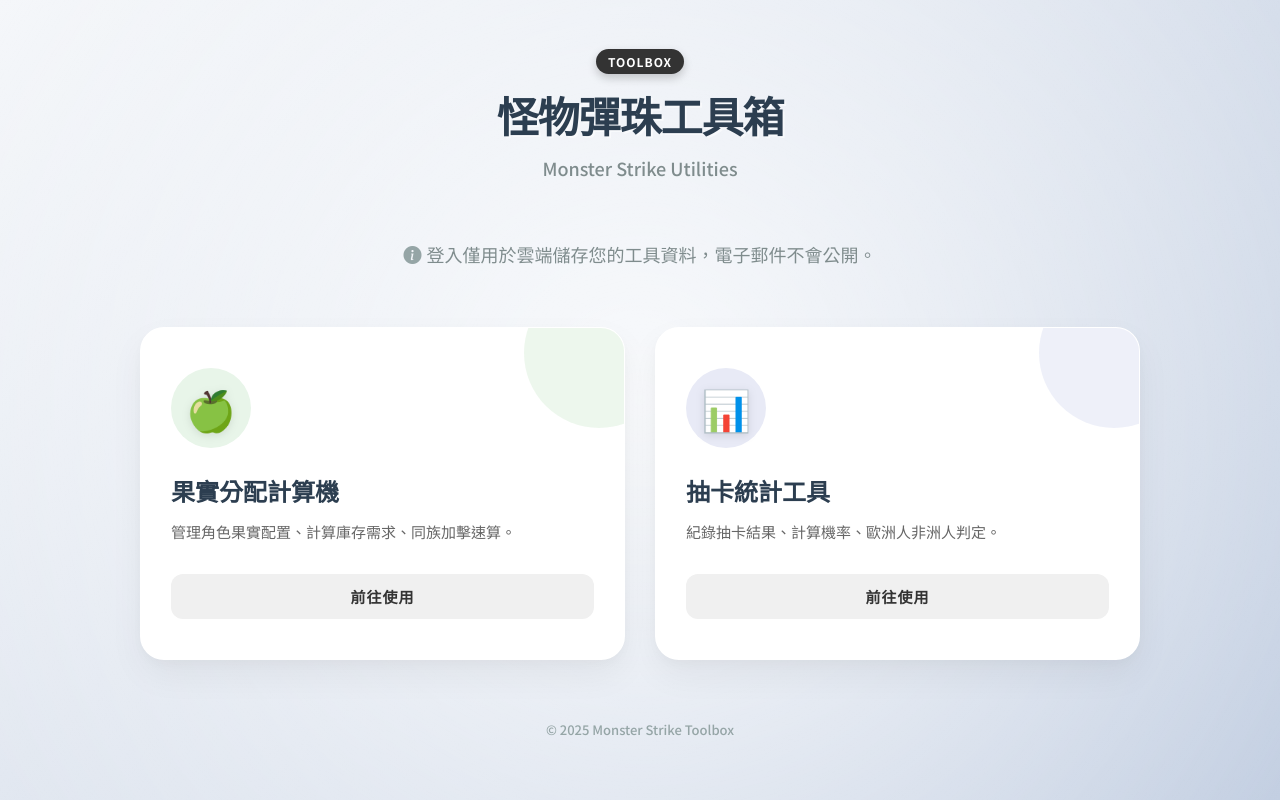
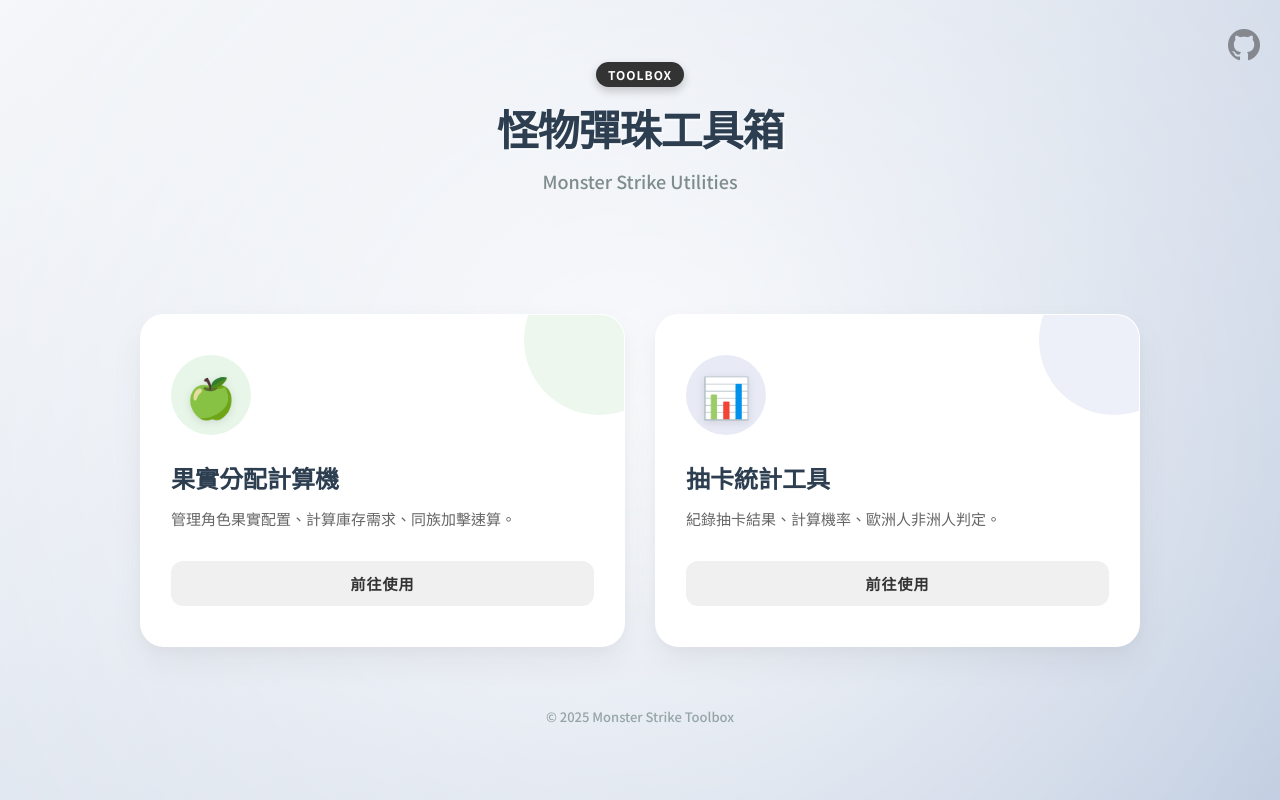
Before and after one commit to emily4027/monster-strike-toolbox, a plain HTML site: page index.html in a window 1280 px wide. Drawn offline with nearby package versions, Linux system fonts and the light colour scheme; no server answers.

Commit message:
Add files via upload

```diff
--- a/index.html
+++ b/index.html
@@ -16,6 +16,11 @@
 
     <!-- 背景裝飾 -->
     <div class="bg-decoration"></div>
+
+    <!-- 🎯 新增：Github 專案角落連結 -->
+    <a href="https://github.com/emily4027/monster-strike-toolbox" target="_blank" class="github-link" title="前往 Github 專案原始碼">
+        <i class="bi bi-github"></i>
+    </a>
 
     <div class="container">
         <header class="main-header">
@@ -38,13 +43,6 @@
                 </div>
             </div>
             <!-- 🎯 結束 -->
-
-            <!-- 🎯 新增提示 -->
-
-            <p class="privacy-note">
-                <i class="bi bi-info-circle-fill"></i>
-                登入僅用於雲端儲存您的工具資料，電子郵件不會公開。
-            </p>
 
         </header>
 
@@ -92,6 +90,7 @@
         import { initializeApp } from "https://www.gstatic.com/firebasejs/9.23.0/firebase-app.js";
         import { getAuth, GoogleAuthProvider, signInWithPopup, signOut, onAuthStateChanged } from "https://www.gstatic.com/firebasejs/9.23.0/firebase-auth.js";
 
+        // ⚠️ 您的 Firebase 配置
         const firebaseConfig = {
             apiKey: "AIzaSyAjpfcNC4ZniqIxYzgYwp5Cs_8gbbmflVY",
             authDomain: "ms-toolbox-web.firebaseapp.com",
--- a/style.css
+++ b/style.css
@@ -336,18 +336,35 @@ body {
     transform: translateY(-2px);
     box-shadow: 0 4px 12px rgba(0,0,0,0.15);
 }
+
 /* ========================================= */
-/* 🎯 隱私權提示樣式 */
+/* 🎯 新增樣式：Github 角落連結 */
 /* ========================================= */
-.privacy-note {
-    margin-top: 15px;
-    font-size: 13px;
-    color: #7f8c8d; /* 使用 header 裡較淡的顏色 */
+.github-link {
+    position: absolute;
+    top: 20px;
+    right: 20px;
+    font-size: 2rem; /* 圖示大小 */
+    color: var(--primary-color);
+    opacity: 0.5; /* 預設半透明，避免太搶眼 */
+    transition: all 0.3s ease;
+    z-index: 100; /* 確保在最上層 */
     display: flex;
     align-items: center;
-    gap: 5px;
     justify-content: center;
 }
-.privacy-note i {
-    color: #95a5a6; /* 比文字顏色稍深一點 */
+
+.github-link:hover {
+    opacity: 1;
+    transform: scale(1.1) rotate(10deg);
+    color: #24292e; /* Github 品牌色 */
 }
+
+/* RWD: 手機版稍微縮小並調整位置 */
+@media (max-width: 600px) {
+    .github-link {
+        top: 15px;
+        right: 15px;
+        font-size: 1.5rem;
+    }
+}
```
